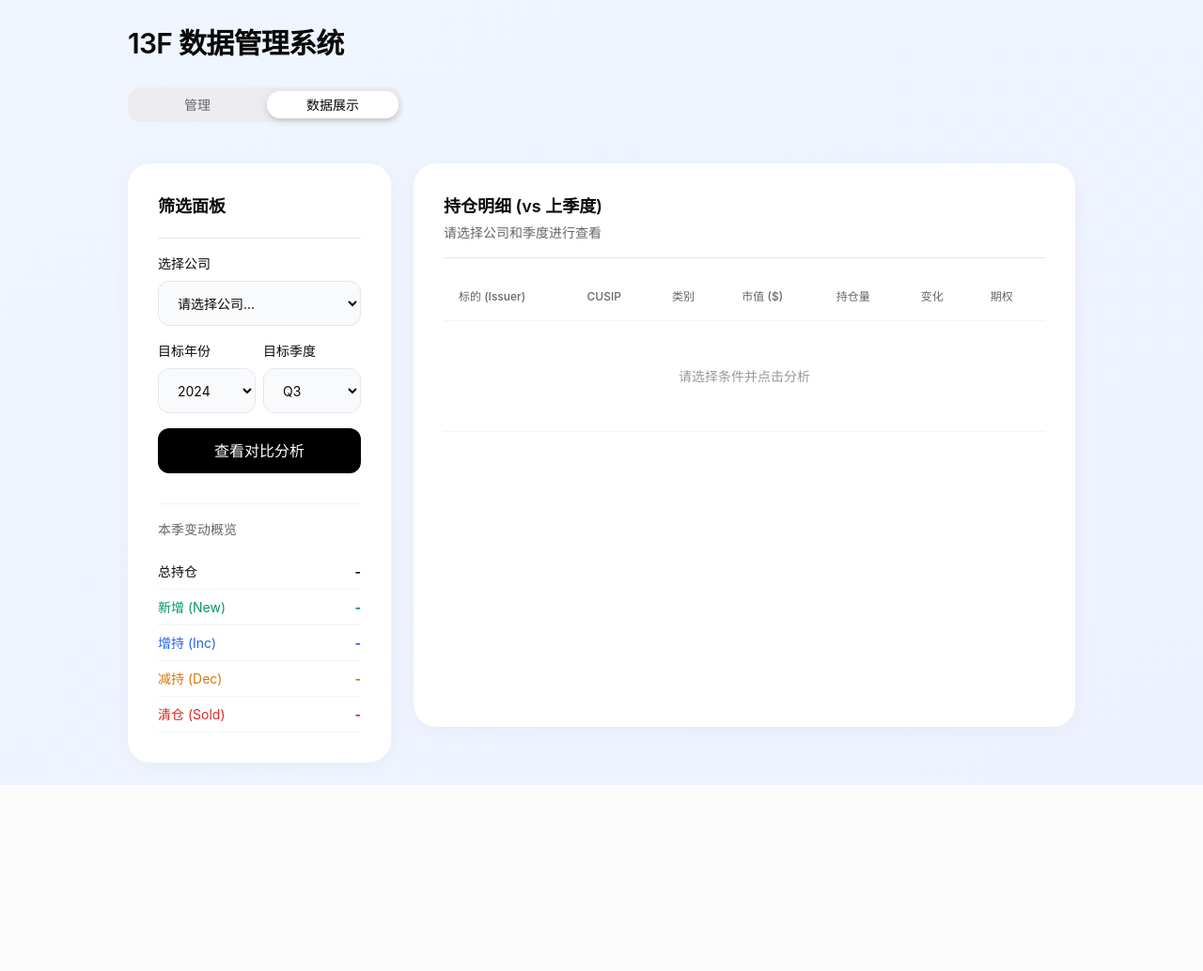
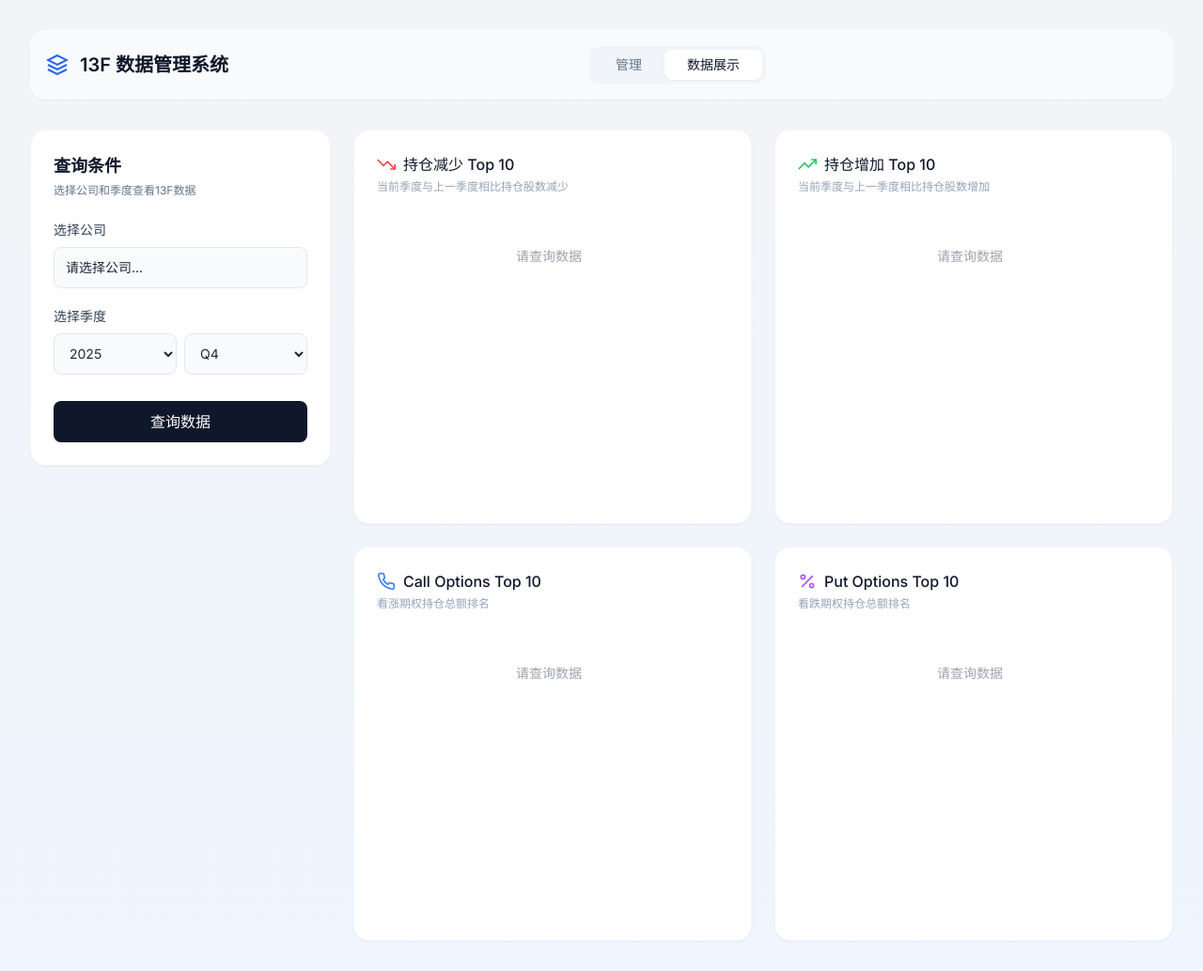
Before and after one commit to bolomeee/13f_web_new, a FastAPI app: page /data in a window 1280 px wide. Shown: the whole page at 94% size. Before the commit the page ends 836 px from the top, so only its background shows below. Run offline with FastAPI, Linux system fonts and the light colour scheme; data comes from the database, SQL or seed files in the repository; both versions use the stored data as it was after the commit; some libraries are stand-ins or nearby versions.

Commit message:
数据展示页修正

```diff
--- a/templates/data_display.html
+++ b/templates/data_display.html
@@ -3,120 +3,170 @@
 <head>
     <meta charset="UTF-8">
     <meta name="viewport" content="width=device-width, initial-scale=1.0">
-    <title>13F 数据管理系统 - 数据展示</title>
+    <title>13F 数据展示</title>
     <link href="/static/css/styles.css" rel="stylesheet">
     <script src="https://cdn.tailwindcss.com"></script>
+    <link href="https://fonts.googleapis.com/css2?family=Inter:wght@400;500;600;700&display=swap" rel="stylesheet">
     <script>
         tailwind.config = {
             theme: {
                 extend: {
                     colors: {
                         primary: '#0a0a0a',
-                        secondary: '#666666'
+                        secondary: '#666666',
+                        accent: '#3b82f6',
+                        'card-bg': '#ffffff',
+                    },
+                    fontFamily: {
+                        sans: ['Inter', 'sans-serif'],
                     }
                 }
             }
         }
     </script>
+    <style>
+        body {
+            background: linear-gradient(180deg, #F3F4F6 0%, #EFF6FF 100%);
+            min-height: 100vh;
+        }
+    </style>
 </head>
-<body>
-    <div class="container">
+<body class="p-8 flex justify-center text-slate-800">
+
+    <div class="w-full max-w-[1440px] flex flex-col gap-6">
+
         <!-- Header -->
-        <div class="header">
-            <div class="title">13F 数据管理系统</div>
+        <div class="flex justify-between items-center bg-white/50 backdrop-blur-sm p-4 rounded-2xl shadow-sm border border-white/50 mb-2">
+            <div class="flex items-center gap-3">
+                <svg width="24" height="24" viewBox="0 0 24 24" fill="none" stroke="currentColor" stroke-width="2" class="text-blue-600">
+                    <path d="M12 2L2 7l10 5 10-5-10-5zM2 17l10 5 10-5M2 12l10 5 10-5"/>
+                </svg>
+                <div class="text-xl font-semibold text-slate-900">13F 数据管理系统</div>
+            </div>
 
-            <div class="tabs">
-                <a href="/" class="tab-link">管理</a>
-                <a href="/data" class="tab-link active">数据展示</a>
-                <!-- <a href="#" class="tab-link">自动刷新</a> -->
+            <div class="flex bg-slate-100 p-1 rounded-xl">
+                <a href="/" class="px-6 py-1.5 rounded-lg text-sm font-medium text-slate-500 hover:text-slate-900 transition-colors">管理</a>
+                <a href="/data" class="px-6 py-1.5 rounded-lg text-sm font-medium bg-white text-slate-900 shadow-sm">数据展示</a>
+                <!-- <a href="#" class="px-6 py-1.5 rounded-lg text-sm font-medium text-slate-500">自动刷新</a> -->
             </div>
+
+            <div class="w-8"></div> <!-- Spacer for balance -->
         </div>
 
-        <div style="display: flex; gap: 24px; align-items: flex-start;">
-            <!-- Sidebar -->
-            <div class="card sidebar">
-                <div class="card-header border-b pb-4 mb-4">
-                    <div class="card-title">筛选面板</div>
+        <div class="flex flex-col lg:flex-row gap-6 items-start">
+
+            <!-- Sidebar: Query -->
+            <div class="w-full lg:w-[320px] bg-white rounded-2xl p-6 shadow-sm border border-slate-100 shrink-0">
+                <div class="mb-6">
+                    <h2 class="text-lg font-semibold text-slate-900">查询条件</h2>
+                    <p class="text-xs text-slate-500 mt-1">选择公司和季度查看13F数据</p>
                 </div>
 
-                <div class="flex flex-col gap-4">
-                    <div class="form-group">
-                        <label class="form-label">选择公司</label>
-                        <select id="filter-cik" class="form-select" onchange="loadFilesForCompany()">
+                <div class="flex flex-col gap-5">
+                    <div class="flex flex-col gap-2">
+                        <label class="text-sm font-medium text-slate-700">选择公司</label>
+                        <select id="filter-cik" class="w-full h-11 px-3 bg-slate-50 border border-slate-200 rounded-lg text-sm focus:outline-none focus:border-blue-500 focus:ring-1 focus:ring-blue-500 appearance-none">
                             <option value="">加载中...</option>
                         </select>
                     </div>
-                    <div class="grid grid-cols-2 gap-2" style="display:grid; grid-template-columns: 1fr 1fr; gap:8px;">
-                        <div class="form-group">
-                            <label class="form-label">目标年份</label>
-                            <select id="filter-year" class="form-select">
-                                <option value="2025">2025</option>
-                                <option value="2024" selected>2024</option>
+
+                    <div class="flex flex-col gap-2">
+                        <label class="text-sm font-medium text-slate-700">选择季度</label>
+                        <div class="grid grid-cols-2 gap-2">
+                            <select id="filter-year" class="h-11 px-3 bg-slate-50 border border-slate-200 rounded-lg text-sm">
+                                <option value="2025" selected>2025</option>
+                                <option value="2024">2024</option>
                                 <option value="2023">2023</option>
                             </select>
-                        </div>
-                        <div class="form-group">
-                            <label class="form-label">目标季度</label>
-                            <select id="filter-quarter" class="form-select">
+                            <select id="filter-quarter" class="h-11 px-3 bg-slate-50 border border-slate-200 rounded-lg text-sm">
                                 <option value="Q1">Q1</option>
                                 <option value="Q2">Q2</option>
-                                <option value="Q3" selected>Q3</option>
-                                <option value="Q4">Q4</option>
+                                <option value="Q3">Q3</option>
+                                <option value="Q4" selected>Q4</option>
                             </select>
                         </div>
                     </div>
 
-                    <button onclick="loadComparisonData()" class="btn-primary w-full justify-center">
-                        查看对比分析
+                    <button onclick="loadComparisonData()" class="w-full h-11 bg-slate-900 hover:bg-slate-800 text-white font-medium rounded-lg mt-2 transition-transform active:scale-[0.98]">
+                        查询数据
                     </button>
-                </div>
-
-                <div class="mt-8 border-t pt-4" style="margin-top: 32px; border-top: 1px solid #f3f4f6; padding-top: 16px;">
-                    <div class="card-subtitle mb-4">本季变动概览</div>
-                    <div class="stats-grid">
-                        <div class="stats-item"><span>总持仓</span><span id="stat-count" class="font-bold">-</span></div>
-                        <div class="stats-item" style="color:#059669;"><span>新增 (New)</span><span id="stat-new" class="font-bold">-</span></div>
-                        <div class="stats-item" style="color:#2563eb;"><span>增持 (Inc)</span><span id="stat-inc" class="font-bold">-</span></div>
-                        <div class="stats-item" style="color:#d97706;"><span>减持 (Dec)</span><span id="stat-dec" class="font-bold">-</span></div>
-                        <div class="stats-item" style="color:#dc2626;"><span>清仓 (Sold)</span><span id="stat-sold" class="font-bold">-</span></div>
-                    </div>
                 </div>
             </div>
 
-            <!-- Main Content -->
-            <div class="card main-content" style="min-height: 600px;">
-                <div class="card-header border-b pb-4 mb-4">
-                    <div class="card-title">持仓明细 (vs 上季度)</div>
-                    <div class="card-subtitle" id="data-subtitle">请选择公司和季度进行查看</div>
+            <!-- Main Content: Grid -->
+            <div class="flex-1 grid grid-cols-1 md:grid-cols-2 gap-6 w-full">
+
+                <!-- Card 1: Decrease -->
+                <div class="bg-white rounded-2xl p-6 shadow-sm border border-slate-100 flex flex-col h-[420px]">
+                    <div class="flex items-center gap-2 mb-1">
+                        <svg class="text-red-500" width="20" height="20" viewBox="0 0 24 24" fill="none" stroke="currentColor" stroke-width="2"><polyline points="23 18 13.5 8.5 8.5 13.5 1 6"></polyline><polyline points="17 18 23 18 23 12"></polyline></svg>
+                        <h3 class="font-medium text-slate-900">持仓减少 Top 10</h3>
+                    </div>
+                    <p class="text-xs text-slate-400 mb-6">当前季度与上一季度相比持仓股数减少</p>
+
+                    <div class="flex-1 overflow-y-auto pr-2 custom-scrollbar">
+                        <div id="list-decreased" class="flex flex-col gap-3">
+                            <!-- Items -->
+                            <div class="text-center text-gray-400 py-8 text-sm">请查询数据</div>
+                        </div>
+                    </div>
                 </div>
 
-                <div style="overflow-x: auto;">
-                    <table class="data-table w-full">
-                        <thead>
-                            <tr>
-                                <th>标的 (Issuer)</th>
-                                <th>CUSIP</th>
-                                <th>类别</th>
-                                <th class="text-right">市值 ($)</th>
-                                <th class="text-right">持仓量</th>
-                                <th class="text-right">变化</th>
-                                <th class="text-center">期权</th>
-                            </tr>
-                        </thead>
-                        <tbody id="comparisonBody">
-                            <tr><td colspan="7" class="text-center py-12 text-gray-400" style="text-align: center; padding: 48px; color: #999;">请选择条件并点击分析</td></tr>
-                        </tbody>
-                    </table>
+                <!-- Card 2: Increase -->
+                <div class="bg-white rounded-2xl p-6 shadow-sm border border-slate-100 flex flex-col h-[420px]">
+                    <div class="flex items-center gap-2 mb-1">
+                        <svg class="text-green-500" width="20" height="20" viewBox="0 0 24 24" fill="none" stroke="currentColor" stroke-width="2"><polyline points="23 6 13.5 15.5 8.5 10.5 1 18"></polyline><polyline points="17 6 23 6 23 12"></polyline></svg>
+                        <h3 class="font-medium text-slate-900">持仓增加 Top 10</h3>
+                    </div>
+                    <p class="text-xs text-slate-400 mb-6">当前季度与上一季度相比持仓股数增加</p>
+
+                    <div class="flex-1 overflow-y-auto pr-2 custom-scrollbar">
+                        <div id="list-increased" class="flex flex-col gap-3">
+                            <div class="text-center text-gray-400 py-8 text-sm">请查询数据</div>
+                        </div>
+                    </div>
                 </div>
+
+                <!-- Card 3: Call Options -->
+                <div class="bg-white rounded-2xl p-6 shadow-sm border border-slate-100 flex flex-col h-[420px]">
+                    <div class="flex items-center gap-2 mb-1">
+                        <svg class="text-blue-500" width="20" height="20" viewBox="0 0 24 24" fill="none" stroke="currentColor" stroke-width="2"><path d="M22 16.92v3a2 2 0 0 1-2.18 2 19.79 19.79 0 0 1-8.63-3.07 19.5 19.5 0 0 1-6-6 19.79 19.79 0 0 1-3.07-8.67A2 2 0 0 1 4.11 2h3a2 2 0 0 1 2 1.72 12.84 12.84 0 0 0 .7 2.81 2 2 0 0 1-.45 2.11L8.09 9.91a16 16 0 0 0 6 6l1.27-1.27a2 2 0 0 1 2.11-.45 12.84 12.84 0 0 0 2.81.7A2 2 0 0 1 22 16.92z"></path></svg>
+                        <h3 class="font-medium text-slate-900">Call Options Top 10</h3>
+                    </div>
+                    <p class="text-xs text-slate-400 mb-6">看涨期权持仓总额排名</p>
+
+                    <div class="flex-1 overflow-y-auto pr-2 custom-scrollbar">
+                        <div id="list-calls" class="flex flex-col gap-3">
+                            <div class="text-center text-gray-400 py-8 text-sm">请查询数据</div>
+                        </div>
+                    </div>
+                </div>
+
+                <!-- Card 4: Put Options -->
+                <div class="bg-white rounded-2xl p-6 shadow-sm border border-slate-100 flex flex-col h-[420px]">
+                    <div class="flex items-center gap-2 mb-1">
+                        <svg class="text-purple-500" width="20" height="20" viewBox="0 0 24 24" fill="none" stroke="currentColor" stroke-width="2"><line x1="19" y1="5" x2="5" y2="19"></line><circle cx="6.5" cy="6.5" r="2.5"></circle><circle cx="17.5" cy="17.5" r="2.5"></circle></svg>
+                        <h3 class="font-medium text-slate-900">Put Options Top 10</h3>
+                    </div>
+                    <p class="text-xs text-slate-400 mb-6">看跌期权持仓总额排名</p>
+
+                    <div class="flex-1 overflow-y-auto pr-2 custom-scrollbar">
+                        <div id="list-puts" class="flex flex-col gap-3">
+                            <div class="text-center text-gray-400 py-8 text-sm">请查询数据</div>
+                        </div>
+                    </div>
+                </div>
+
             </div>
         </div>
+
     </div>
 
-    <!-- Logic -->
     <script>
-        // Init
+        // --- Logic ---
         loadCompanies();
 
+        // Mock data or load real data
         async function loadCompanies() {
             try {
                 const res = await fetch('/api/data/companies');
@@ -136,58 +186,72 @@
 
             if (!cik) { alert("请先选择一家公司"); return; }
 
-            const tbody = document.getElementById('comparisonBody');
-            tbody.innerHTML = '<tr><td colspan="7" class="text-center py-12 text-gray-500" style="text-align: center; padding: 48px;">正在分析数据...</td></tr>';
+            // Set loading state
+            ['increased', 'decreased', 'calls', 'puts'].forEach(id => {
+                document.getElementById(`list-${id}`).innerHTML = '<div class="text-center text-gray-400 py-12">加载中...</div>';
+            });
 
             try {
                 const res = await fetch(`/api/data/comparison?cik=${cik}&year=${year}&quarter=${quarter}`);
-                if (!res.ok) throw new Error("无法获取对比数据，请确认数据完整。");
-
+                if (!res.ok) throw new Error("无法获取对比数据");
                 const data = await res.json();
 
-                // Stats
-                document.getElementById('stat-count').textContent = data.stats.total_count;
-                document.getElementById('stat-new').textContent = data.stats.new_count;
-                document.getElementById('stat-inc').textContent = data.stats.increased_count;
-                document.getElementById('stat-dec').textContent = data.stats.decreased_count;
-                document.getElementById('stat-sold').textContent = data.stats.sold_count;
-
-                document.getElementById('data-subtitle').textContent =
-                    `${data.metadata.current.year} ${data.metadata.current.quarter} vs 上个季度`;
-
-                // Table
-                tbody.innerHTML = '';
-                data.holdings.forEach(h => {
-                    const changeVal = h.shares_change;
-                    let changeColor = 'text-gray-400';
-                    let changePrefix = '';
-
-                    if (changeVal > 0) { changeColor = 'text-green-600'; changePrefix = '+'; }
-                    else if (changeVal < 0) { changeColor = 'text-red-500'; }
-
-                    let putCallBadge = '-';
-                    if (h.put_call === 'PUT') putCallBadge = '<span class="bg-red-50 text-red-600 px-2 py-0.5 rounded text-xs border border-red-100 font-bold">PUT</span>';
-                    else if (h.put_call === 'CALL') putCallBadge = '<span class="bg-blue-50 text-blue-600 px-2 py-0.5 rounded text-xs border border-blue-100 font-bold">CALL</span>';
-
-                    const row = `
-                        <tr class="hover:bg-gray-50 transition-colors ${h.change_type === 'sold' ? 'opacity-60 bg-gray-50' : ''}">
-                            <td class="font-medium text-gray-900">${h.issuer}</td>
-                            <td class="font-mono text-xs text-gray-500">${h.cusip}</td>
-                            <td class="text-xs text-gray-500">${h.class}</td>
-                            <td class="text-right font-mono text-gray-700">$${h.value.toLocaleString()}</td>
-                            <td class="text-right font-mono">${h.shares.toLocaleString()}</td>
-                            <td class="text-right font-mono font-medium ${changeColor}">
-                                ${changePrefix}${changeVal !== 0 ? changeVal.toLocaleString() : '-'}
-                            </td>
-                            <td class="text-center">${putCallBadge}</td>
-                        </tr>
-                    `;
-                    tbody.innerHTML += row;
-                });
+                renderList('list-decreased', data.analysis.top_decreased, 'change', 'bg-red-500', 'text-red-500');
+                renderList('list-increased', data.analysis.top_increased, 'change', 'bg-green-500', 'text-green-500');
+                renderList('list-calls', data.analysis.top_calls, 'value', 'bg-blue-500', 'text-blue-500');
+                renderList('list-puts', data.analysis.top_puts, 'value', 'bg-purple-500', 'text-purple-500');
 
             } catch(e) {
-                tbody.innerHTML = `<tr><td colspan="7" class="text-center py-12 text-red-500" style="text-align: center; padding: 48px;">${e.message}</td></tr>`;
+                alert(e.message);
+                ['increased', 'decreased', 'calls', 'puts'].forEach(id => {
+                    document.getElementById(`list-${id}`).innerHTML = '<div class="text-center text-red-400 py-12">数据加载失败</div>';
+                });
             }
+        }
+
+        function renderList(containerId, items, type, bgClass, textClass) {
+            const container = document.getElementById(containerId);
+            container.innerHTML = '';
+
+            if (!items || items.length === 0) {
+                container.innerHTML = '<div class="text-center text-gray-400 py-12 text-sm">无相关数据</div>';
+                return;
+            }
+
+            items.forEach((item, index) => {
+                const rank = index + 1;
+                let valueDisplay = '';
+                let bgLight = '';
+
+                if (type === 'change') {
+                    const sign = item.change_pct > 0 ? '+' : '';
+                    valueDisplay = `${sign}${item.change_pct.toFixed(2)}%`;
+                    // Specific background for decrease/increase panels if needed, generally kept simple white or light gray hover
+                    bgLight = bgClass.replace('500', '50');
+                } else {
+                    // Value formatting
+                    valueDisplay = '$' + item.value.toLocaleString();
+                    bgLight = bgClass.replace('500', '50');
+                }
+
+                // Layout
+                const row = `
+                    <div class="flex items-center justify-between p-3 rounded-xl bg-slate-50 border border-slate-100/50 hover:border-slate-200 transition-colors">
+                        <div class="flex items-center gap-3 overflow-hidden">
+                            <div class="w-6 h-6 rounded-full ${bgClass} text-white flex items-center justify-center text-xs font-bold shrink-0">
+                                ${rank}
+                            </div>
+                            <div class="flex flex-col overflow-hidden">
+                                <div class="font-bold text-slate-800 truncate text-sm" title="${item.ticker}">${item.ticker}</div>
+                            </div>
+                        </div>
+                        <div class="font-mono font-medium ${textClass} text-sm whitespace-nowrap ml-2">
+                            ${valueDisplay}
+                        </div>
+                    </div>
+                `;
+                container.innerHTML += row;
+            });
         }
     </script>
 </body>
```
Also changed, not shown: app/api/data_display.py (+78 -65 lines), 13f_data.db, 1 other file.
